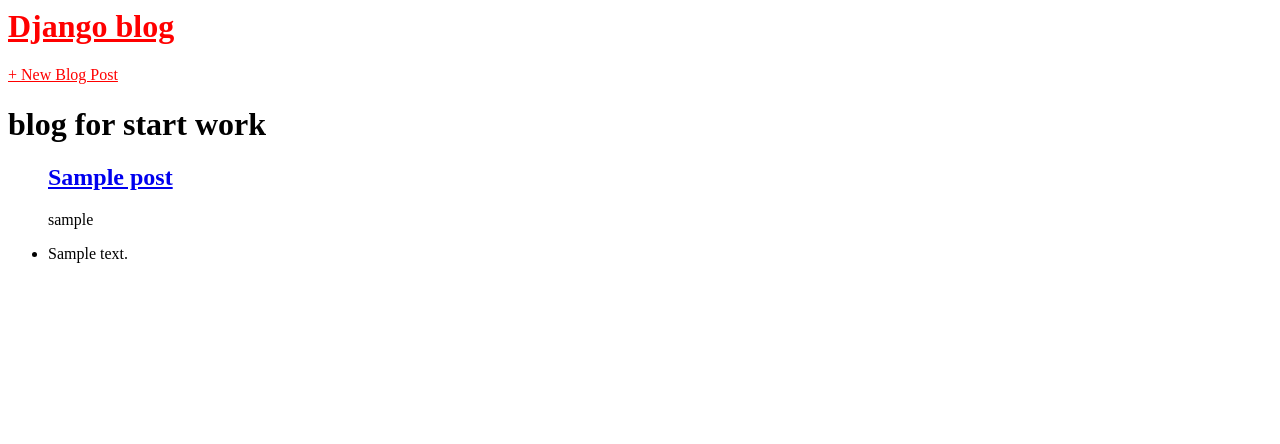
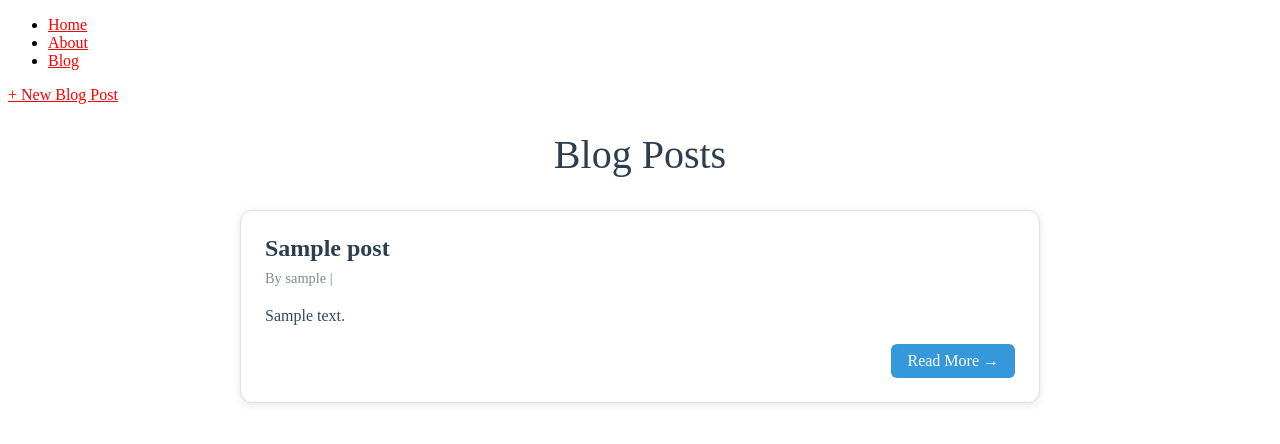
Before and after one commit to esmael1997/Learn_Pages_Django, a Django app: page /blog/ in a window 1280 px wide. Shown: the top 444 px of the page. Run offline with Django 5.2, Linux system fonts and the light colour scheme; tables that the repository leaves empty hold one stand-in row (values such as "Sample post").

Commit message:
add login form add crud for post in blog update html forms

```diff
--- a/Templates/base.html
+++ b/Templates/base.html
@@ -1,35 +1,35 @@
 {% load static %}
 
-<html>
-
+<!DOCTYPE html>
+<html lang="en">
 <head>
-
-    <title>Django blog</title>
-
+    <meta charset="UTF-8">
+    <meta name="viewport" content="width=device-width, initial-scale=1.0">
+    <title>Django Blog</title>
     <link href="https://fonts.googleapis.com/css?family=Source+Sans+Pro:400" rel="stylesheet">
-
     <link href="{% static 'css/base.css' %}" rel="stylesheet">
-
 </head>
-
 <body>
-
     <div>
         <header>
-        <div class="nav-left">
-            <h1><a href="{% url 'home' %}">Django blog</a></h1>
-        </div>
-        <div class="nav-right">
-            <a href="{% url 'blog_new' %}">+ New Blog Post</a>
-        </div>
+
+            <nav class="main-nav">
+                <ul>
+                    <li><a href="{% url 'home' %}">Home</a></li>
+                    <li><a href="{% url 'about' %}">About</a></li>
+                    <li><a href="{% url 'blog' %}">Blog</a></li>
+                </ul>
+
+
+                {% if request.resolver_match.url_name == 'blog' %}
+                    <a class="new-post-link" href="{% url 'post_new' %}">+ New Blog Post</a>
+                {% endif %}
+            </nav>
         </header>
 
+
         {% block content %}
-
         {% endblock content %}
-
     </div>
-
 </body>
-
 </html>
--- a/Templates/blog.html
+++ b/Templates/blog.html
@@ -1,12 +1,170 @@
-{% extends "base.html" %}
+{% extends 'base.html' %}
+
 {% block content %}
-  <h1>blog for start work</h1>
-  <ul>
-    {% for post in post_list %}
-        <div class="post-entry">
-            <h2><a href="{% url 'blog_detail' post.pk %}">{{ post.title}}</a></h2>
-            <p>{{ post.author}}</p>
-    <li> {{ post.body }}</li>
-    {% endfor %}
-  </ul>
-{% endblock content %}
+<div class="container">
+    <h1 class="blog-title">Blog Posts</h1>
+
+    {% if posts %}
+        <div class="posts-container">
+            {% for post in posts %}
+                <div class="post-card">
+                    <div class="post-header">
+                        <h2 class="post-title">
+                            <a href="{% url 'blog_detail' post.pk %}">{{ post.title }}</a>
+                        </h2>
+                        <div class="post-meta">
+                            <span class="author">By {{ post.author.username }}</span>
+                            <span class="date">| {{ post.created_at|date:"F d, Y" }}</span>
+                        </div>
+                    </div>
+
+                    <div class="post-content">
+                        <p>{{ post.body|truncatewords:40 }}</p>
+                    </div>
+
+                    <div class="post-actions">
+                        <a href="{% url 'blog_detail' post.pk %}" class="read-more-btn">Read More →</a>
+                    </div>
+                </div>
+            {% endfor %}
+        </div>
+    {% else %}
+        <div class="empty-state">
+            <div class="empty-icon">📝</div>
+            <h2>No Posts Yet</h2>
+            <p>Be the first to share your thoughts!</p>
+            <a href="{% url 'post_new' %}" class="create-btn">Create First Post</a>
+        </div>
+    {% endif %}
+</div>
+
+<style>
+    .blog-title {
+        text-align: center;
+        color: #2c3e50;
+        margin-bottom: 2rem;
+        font-size: 2.5rem;
+        font-weight: 300;
+    }
+
+    .posts-container {
+        display: grid;
+        gap: 1.5rem;
+        max-width: 800px;
+        margin: 0 auto;
+    }
+
+    .post-card {
+        background: white;
+        border-radius: 12px;
+        padding: 1.5rem;
+        box-shadow: 0 2px 10px rgba(0,0,0,0.1);
+        border: 1px solid #e0e0e0;
+        transition: transform 0.2s ease, box-shadow 0.2s ease;
+    }
+
+    .post-card:hover {
+        transform: translateY(-2px);
+        box-shadow: 0 4px 20px rgba(0,0,0,0.15);
+    }
+
+    .post-header {
+        margin-bottom: 1rem;
+    }
+
+    .post-title {
+        margin: 0 0 0.5rem 0;
+        font-size: 1.5rem;
+    }
+
+    .post-title a {
+        color: #2c3e50;
+        text-decoration: none;
+        transition: color 0.2s ease;
+    }
+
+    .post-title a:hover {
+        color: #3498db;
+    }
+
+    .post-meta {
+        color: #7f8c8d;
+        font-size: 0.9rem;
+    }
+
+    .post-content {
+        margin-bottom: 1rem;
+        line-height: 1.6;
+        color: #34495e;
+    }
+
+    .post-actions {
+        text-align: right;
+    }
+
+    .read-more-btn {
+        display: inline-block;
+        padding: 0.5rem 1rem;
+        background: #3498db;
+        color: white;
+        text-decoration: none;
+        border-radius: 6px;
+        font-weight: 500;
+        transition: background 0.2s ease;
+    }
+
+    .read-more-btn:hover {
+        background: #2980b9;
+    }
+
+    .empty-state {
+        text-align: center;
+        padding: 3rem;
+        color: #7f8c8d;
+    }
+
+    .empty-icon {
+        font-size: 4rem;
+        margin-bottom: 1rem;
+    }
+
+    .empty-state h2 {
+        color: #2c3e50;
+        margin-bottom: 0.5rem;
+    }
+
+    .create-btn {
+        display: inline-block;
+        padding: 0.75rem 1.5rem;
+        background: #27ae60;
+        color: white;
+        text-decoration: none;
+        border-radius: 6px;
+        font-weight: 500;
+        margin-top: 1rem;
+        transition: background 0.2s ease;
+    }
+
+    .create-btn:hover {
+        background: #219a52;
+    }
+
+    @media (max-width: 768px) {
+        .container {
+            padding: 1rem;
+        }
+
+        .blog-title {
+            font-size: 2rem;
+        }
+
+        .post-card {
+            padding: 1rem;
+        }
+
+        .post-title {
+            font-size: 1.3rem;
+        }
+    }
+</style>
+{% endblock %}
--- a/learn_pages/settings.py
+++ b/learn_pages/settings.py
@@ -123,3 +123,5 @@
 # https://docs.djangoproject.com/en/5.2/ref/settings/#default-auto-field
 
 DEFAULT_AUTO_FIELD = 'django.db.models.BigAutoField'
+
+LOGIN_REDIRECT_URL = "Home"
--- a/learn_pages/urls.py
+++ b/learn_pages/urls.py
@@ -22,5 +22,5 @@
     path('admin/', admin.site.urls),
     path('', include("pages.urls")),
     path('blog/', include("post.urls")),
-
+    path("accounts/", include("django.contrib.auth.urls")),
 ]
--- a/pages/urls.py
+++ b/pages/urls.py
@@ -5,4 +5,5 @@
 urlpatterns = [
     path('', HomePageView.as_view(), name="home"),
     path('about/', AboutPageView.as_view(), name="about"),
+
 ]
--- a/post/urls.py
+++ b/post/urls.py
@@ -6,7 +6,7 @@
 urlpatterns = [
     path('', Blog.as_view(), name="blog"),
     path('<int:pk>/', BlogDetailView.as_view(), name='blog_detail'),
-    path('new/', BlogCreateView.as_view(), name='blog_new'),
-    path('edit/', BlogUpdateView.as_view(), name="post_edit"),
-     path('delete/', BlogDeleteView.as_view(), name="post_delete"),
+    path('new/', BlogCreateView.as_view(), name='post_new'),
+    path('edit/<int:pk>/', BlogUpdateView.as_view(), name="post_edit"),
+    path('delete/<int:pk>/', BlogDeleteView.as_view(), name="post_delete"),
 ]
--- a/post/views.py
+++ b/post/views.py
@@ -8,7 +8,7 @@
 
     template_name = "blog.html"
     model = Post
-
+    context_object_name = "posts"
 class BlogDetailView(DetailView):
 
     model = Post
```
Also changed, not shown: Templates/about.html (+11 -2 lines), Templates/home.html (+11 -2 lines), Templates/registration/login.html (added, +9 -0 lines). Lines whose indentation alone changed are shown as unchanged.
